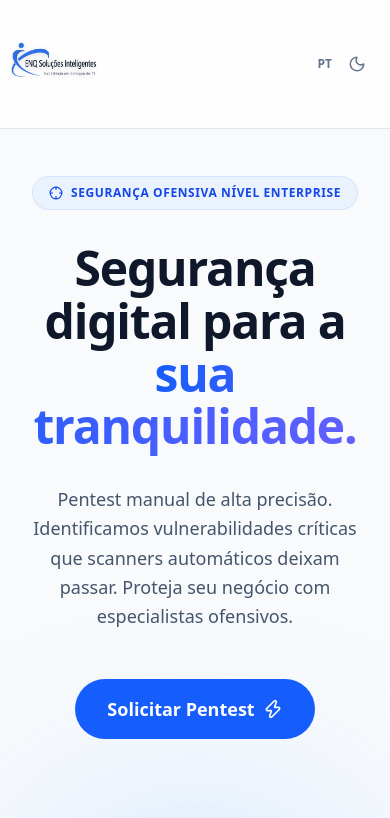
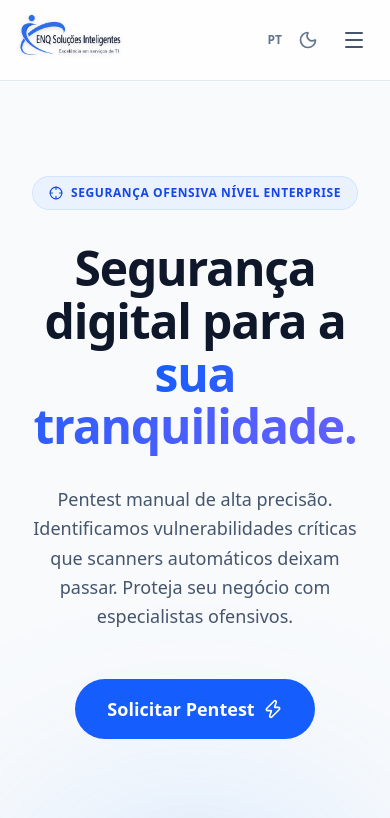
Before and after one commit to vrsmarcos26/Aegis-Defender, a Next.js app: page / in a window 390 px wide. Shown: the top 818 px of the page. Built offline with nearby package versions, Linux system fonts and the light colour scheme.

Commit message:
Adiciona menu responsivo para celular

```diff
--- a/components/Navbar.js
+++ b/components/Navbar.js
@@ -2,10 +2,11 @@
 import Link from 'next/link';
 import Image from 'next/image';
 import { useState, useEffect } from 'react';
-import { ShieldCheck, Sun, Moon } from 'lucide-react';
+import { Sun, Moon, Menu, X } from 'lucide-react'; // Adicionamos Menu e X aqui
 
 export default function Navbar({ lang, setLang, theme, setTheme, t }) {
   const [mounted, setMounted] = useState(false);
+  const [isMobileMenuOpen, setIsMobileMenuOpen] = useState(false); // Controle do menu mobile
 
   useEffect(() => {
     setMounted(true);
@@ -19,31 +20,29 @@ export default function Navbar({ lang, setLang, theme, setTheme, t }) {
   // Previne erro de hidratação mostrando um espaço vazio até que o tema seja carregado
   if (!mounted) {
     return (
-      <nav className="fixed top-0 left-0 right-0 z-50 px-6 py-4 bg-white/80 dark:bg-[#0a0f1c]/80 backdrop-blur-md border-b border-slate-200 dark:border-slate-800">
-        <div className="max-w-7xl mx-auto flex items-center justify-between h-[48px]"></div>
-      </nav>
+      <nav className="fixed top-0 left-0 right-0 z-50 bg-white/80 dark:bg-[#0a0f1c]/80 backdrop-blur-md border-b border-slate-200 dark:border-slate-800 h-[73px]"></nav>
     );
   }
 
   return (
-    <nav className="fixed top-0 left-0 right-0 z-50 px-6 py-4 bg-white/80 dark:bg-[#0a0f1c]/80 backdrop-blur-md border-b border-slate-200 dark:border-slate-800 transition-colors duration-300">
-      <div className="max-w-7xl mx-auto flex items-center justify-between">
+    <nav className="fixed top-0 left-0 right-0 z-50 bg-white/80 dark:bg-[#0a0f1c]/80 backdrop-blur-md border-b border-slate-200 dark:border-slate-800 transition-colors duration-300">
+      <div className="max-w-7xl mx-auto px-6 py-3 flex items-center justify-between">
 
-        {/* Logo Original da ENQ com transição de tema suportada */}
-        <Link href="/" className="flex items-center cursor-pointer w-1/4 transition-transform hover:scale-105">
+        {/* Logo Original da ENQ */}
+        <Link href="/" className="flex items-center cursor-pointer md:w-1/4 transition-transform hover:scale-105 z-50">
           <Image
             src={theme === 'light' ? "/logo-enq-claro-sem-fundo.png" : "/logo-enq-dark-sem-fundo.png"}
             alt="ENQ Soluções Inteligentes"
             width={400}
             height={120}
             className={`w-auto object-contain drop-shadow-sm transition-all ${
-              theme === 'light' ? 'h-24 sm:h-28 scale-110 -ml-4' : 'h-16 sm:h-20'
+              theme === 'light' ? 'h-14 sm:h-20 scale-110 -ml-2 sm:-ml-4' : 'h-10 sm:h-16'
             }`}
             priority
           />
         </Link>
 
-        {/* Links Centralizados */}
+        {/* Links Centralizados (Aparecem apenas no Desktop: md:flex) */}
         <div className="hidden md:flex flex-grow justify-center items-center gap-8 text-sm font-medium text-slate-600 dark:text-slate-400">
           <Link href="/" className="hover:text-blue-600 dark:hover:text-emerald-400 transition-colors">{t.nav_home}</Link>
           <Link href="/servicos" className="hover:text-blue-600 dark:hover:text-emerald-400 transition-colors">{t.nav_services}</Link>
@@ -51,7 +50,7 @@ export default function Navbar({ lang, setLang, theme, setTheme, t }) {
         </div>
 
         {/* Controles à direita */}
-        <div className="flex items-center justify-end gap-4 w-1/4">
+        <div className="flex items-center justify-end gap-4 md:w-1/4 z-50">
           <button
             onClick={toggleLanguage}
             className="text-xs font-bold text-slate-500 hover:text-blue-600 dark:hover:text-emerald-400 transition-colors uppercase"
@@ -63,10 +62,45 @@ export default function Navbar({ lang, setLang, theme, setTheme, t }) {
             onClick={() => setTheme(theme === 'light' ? 'dark' : 'light')}
             className="text-slate-500 hover:text-blue-600 dark:hover:text-emerald-400 transition-colors"
           >
-            {theme === 'light' ? <Moon size={18} /> : <Sun size={18} />}
+            {theme === 'light' ? <Moon size={20} /> : <Sun size={20} />}
+          </button>
+
+          {/* Botão Menu Hambúrguer (Aparece APENAS no Mobile: md:hidden) */}
+          <button
+            onClick={() => setIsMobileMenuOpen(!isMobileMenuOpen)}
+            className="md:hidden text-slate-600 dark:text-slate-400 hover:text-blue-600 dark:hover:text-emerald-400 transition-colors ml-2"
+          >
+            {isMobileMenuOpen ? <X size={24} /> : <Menu size={24} />}
           </button>
         </div>
       </div>
+
+      {/* Menu Mobile Expandido */}
+      {isMobileMenuOpen && (
+        <div className="md:hidden absolute top-full left-0 w-full bg-white dark:bg-[#0a0f1c] border-b border-slate-200 dark:border-slate-800 shadow-xl flex flex-col py-4 px-6 gap-4 animate-in slide-in-from-top-2">
+          <Link
+            href="/"
+            onClick={() => setIsMobileMenuOpen(false)}
+            className="text-lg font-bold text-slate-800 dark:text-slate-200 hover:text-blue-600 dark:hover:text-emerald-400 transition-colors pb-2 border-b border-slate-100 dark:border-slate-800"
+          >
+            {t.nav_home}
+          </Link>
+          <Link
+            href="/servicos"
+            onClick={() => setIsMobileMenuOpen(false)}
+            className="text-lg font-bold text-slate-800 dark:text-slate-200 hover:text-blue-600 dark:hover:text-emerald-400 transition-colors pb-2 border-b border-slate-100 dark:border-slate-800"
+          >
+            {t.nav_services}
+          </Link>
+          <Link
+            href="/contato"
+            onClick={() => setIsMobileMenuOpen(false)}
+            className="text-lg font-bold text-slate-800 dark:text-slate-200 hover:text-blue-600 dark:hover:text-emerald-400 transition-colors"
+          >
+            {t.nav_contact}
+          </Link>
+        </div>
+      )}
     </nav>
   );
 }
```
